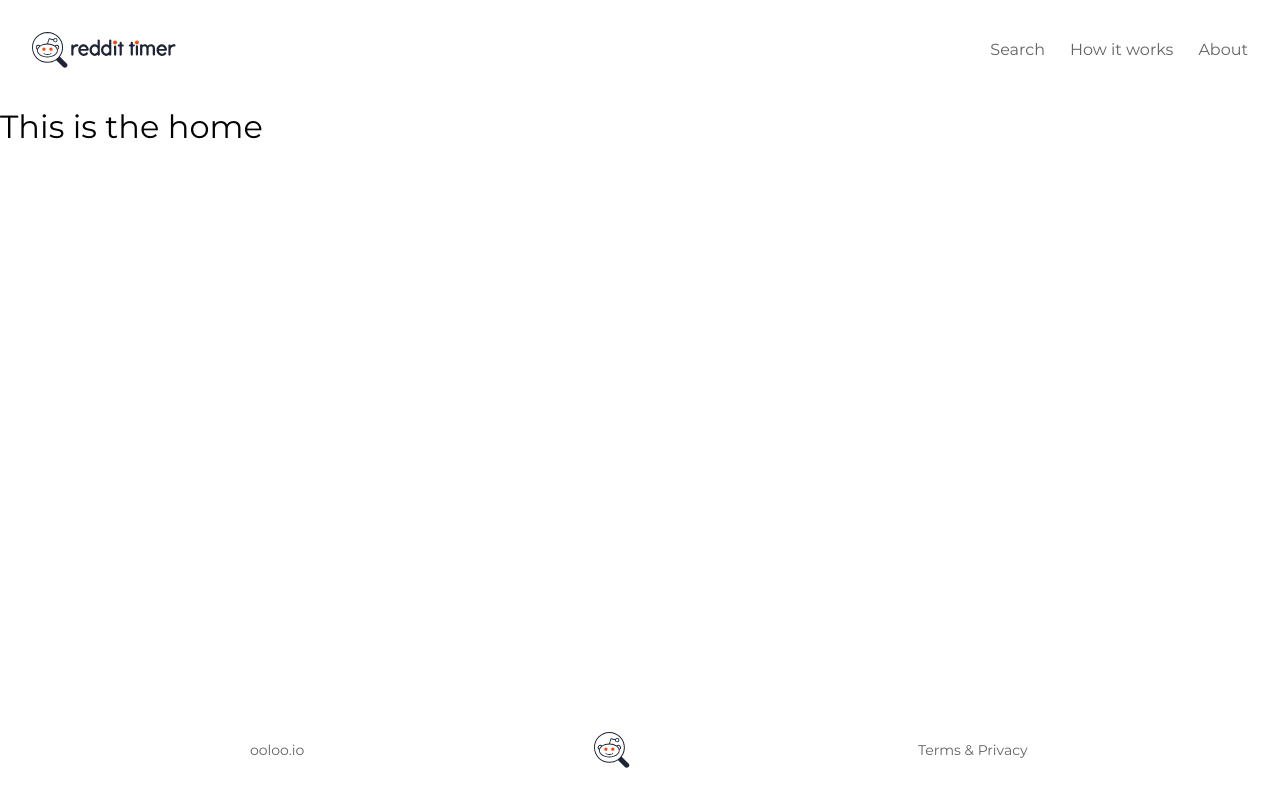
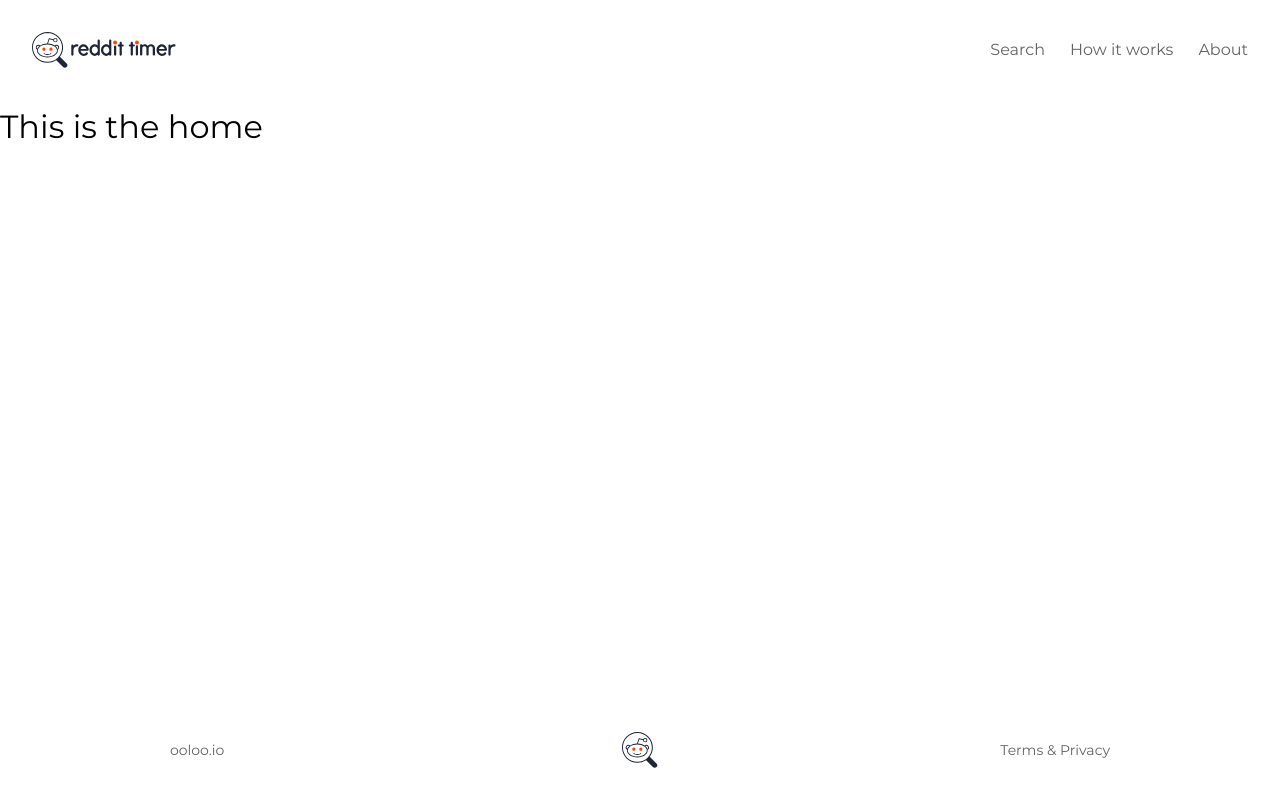
Before and after one commit to ooloo-io/reddit-timer-ferueda, a React (Create React App) app: page / in a window 1280 px wide. Built offline with nearby package versions, Linux system fonts and the light colour scheme.

Commit message:
Update Footer.js
Improved styles and extracted height to the theme object

```diff
--- a/src/components/Footer/Footer.js
+++ b/src/components/Footer/Footer.js
@@ -8,37 +8,41 @@ import Logo from './Logo';
 
 const Wrapper = styled.footer`
   display: flex;
-  justify-content: space-between;
   align-items: center;
-  height: 100px;
-  padding: 0 250px;
+  height: ${({ theme }) => theme.footer.height};
+  width: 100%;
+  max-width: calc(var(--container-width) - 500px + 40px);
+  margin: 0 auto;
+  padding: 0 20px;
 `;
 
 const StyledLink = styled(Link)`
+  flex: 1;
   font-size: 14px;
   height: 18px;
-  width: 112px;
   letter-spacing: normal;
   line-height: normal;
 `;
 
-const StyledAnchor = styled.a`
-  font-size: 14px;
-  height: 18px;
+const RightLink = styled(StyledLink)`
+  text-align: right;
+  width: 112px;
+`;
+
+const LeftLink = styled(StyledLink)`
+  text-align: left;
   width: 55px;
-  letter-spacing: normal;
-  line-height: normal;
 `;
 
 const Footer = () => (
   <Wrapper>
-    <StyledAnchor href="https://ooloo.io/employers" target="_blank" rel="noopener noreferrer">
+    <LeftLink as="a" href="https://ooloo.io/employers" target="_blank" rel="noopener noreferrer">
       ooloo.io
-    </StyledAnchor>
+    </LeftLink>
     <Link to={ROUTES.HOME}>
       <Logo />
     </Link>
-    <StyledLink to={ROUTES.TERMS}>Terms & Privacy</StyledLink>
+    <RightLink to={ROUTES.TERMS}>Terms & Privacy</RightLink>
   </Wrapper>
 );
 
```
